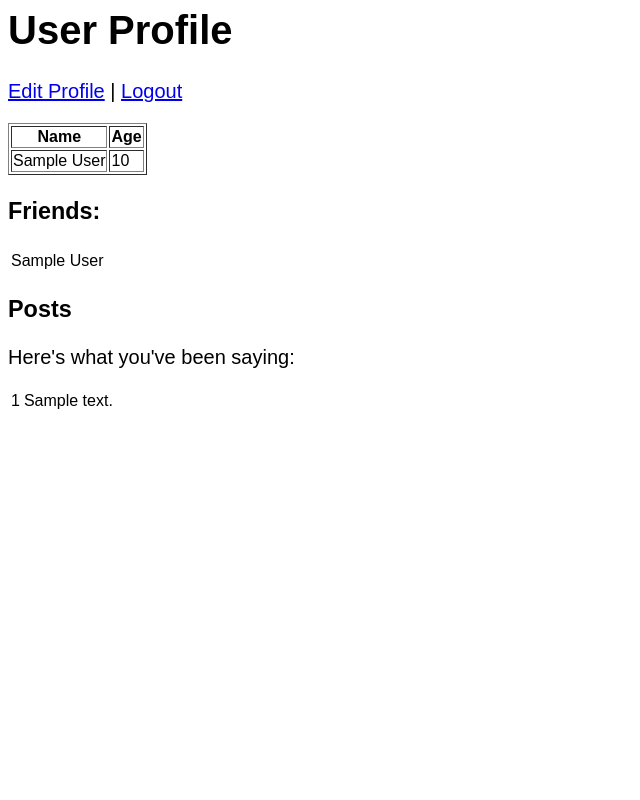
After one commit to eakelly/social-network, a Flask app: template webserver/templates/user_info.html in a window 1280 px wide. The commit adds this page. Shown: the whole page, without its empty margins (0-640 px from the left). Run offline with Flask 2, Linux system fonts and the light colour scheme; the template is opened without the code that fills it: most values are stand-ins (such as "Sample title", 1, 10 or a date in 2020); parts of the project's set-up code (start-up, migrations or seed data) failed here and were passed over.

Commit message:
Add login and basic user info page (#1)
* Files for login page

* Add user_info view

Co-authored-by: Elizabeth Kelly <elizabethkelly@Elizabeths-Air.lan>

```diff
--- /dev/null
+++ b/webserver/application/login.py
@@ -0,0 +1,7 @@
+FETCH_USERS = """
+    select * from users
+"""
+
+def fetch_users():
+    query = FETCH_USERS
+    return query
--- /dev/null
+++ b/webserver/application/user_info.py
@@ -0,0 +1,32 @@
+FETCH_USER_INFO = """
+    SELECT * FROM users WHERE user_id = {user_id}
+"""
+
+FETCH_USER_FRIENDS = """
+    WITH userFriends AS (
+    SELECT DISTINCT U.user_id, U.first_name, U.last_name FROM Users U, Friends F WHERE (U.user_id = F.user_id OR U.user_id = F.friend_id) AND (F.user_id = {user_id} or F.friend_id = {user_id})
+), friendNames AS (
+    SELECT U.first_name, U.last_name FROM userFriends U WHERE U.user_id != {user_id}
+) SELECT * FROM friendNames;
+"""
+
+FETCH_USER_POSTS = """
+    SELECT * FROM posts WHERE user_id = {user_id}
+"""
+
+def fetch_user_info(id):
+    query = FETCH_USER_INFO
+    query = query.format(user_id = id)
+    return query
+
+
+def fetch_user_friends(id):
+    query = FETCH_USER_FRIENDS
+    query = query.format(user_id = id)
+    return query
+
+
+def fetch_user_posts(id):
+    query = FETCH_USER_POSTS
+    query = query.format(user_id = id)
+    return query
--- a/webserver/server.py
+++ b/webserver/server.py
@@ -23,7 +23,10 @@ from flask import Flask, request, render_template, g, redirect, Response
 tmpl_dir = os.path.join(os.path.dirname(os.path.abspath(__file__)), 'templates')
 conf_dir = os.path.join(os.path.dirname(os.path.abspath(__file__)), 'config')
 app = Flask(__name__, template_folder=tmpl_dir)
+app.config["TEMPLATES_AUTO_RELOAD"] = True
 
+import application.login
+import application.user_info
 
 #
 # The following is a dummy URI that does not connect to a valid database. You will need to modify it to connect to your Part 2 database in order to use the data.
@@ -183,10 +186,49 @@ def add():
   return redirect('/')
 
 
-@app.route('/login')
-def login():
-    abort(401)
-    this_is_never_executed()
+@app.route('/login', methods=["GET"])
+def login_render():
+  if "GET" == request.method:
+    query = application.login.fetch_users()
+    cursor = g.conn.execute(query)
+    result = []
+    for c in cursor:
+      result.append(c)
+    return render_template("login.html", **dict(data = result))
+  # else:
+  #   query = application.login.
+  #   cursor = g.conn.execute(query)
+  #   med_ref = 0
+  #   for c in cursor:
+  #     med_ref = c
+  #   query = application.medicines.add_medicine(med_ref[0],request.form)
+  #   return redirect("/medicines")
+
+@app.route('/user_info/<string:id>', methods=["GET"])
+def user_info(id):
+  if "GET" == request.method:
+    user_info_query = application.user_info.fetch_user_info(id)
+    user_info = g.conn.execute(user_info_query)
+
+    user_friends_query = application.user_info.fetch_user_friends(id)
+    user_friends = g.conn.execute(user_friends_query)
+
+    user_posts_query = application.user_info.fetch_user_posts(id)
+    user_posts = g.conn.execute(user_posts_query)
+
+    # result = []
+    # for c in cursor:
+    #   result.append(c)
+    # return render_template("user_info.html", **dict(data = result))
+    return render_template('user_info.html', info=user_info, friends=user_friends, posts=user_posts)
+  # else:
+  #   query = application.login.
+  #   cursor = g.conn.execute(query)
+  #   med_ref = 0
+  #   for c in cursor:
+  #     med_ref = c
+  #   query = application.medicines.add_medicine(med_ref[0],request.form)
+  #   return redirect("/medicines")
 
 
 if __name__ == "__main__":
--- a/webserver/templates/index.html
+++ b/webserver/templates/index.html
@@ -8,7 +8,7 @@
 
 
 <body>
-  <h1>Some famous Computer Scientists</h1>
+  <h1>Some famous Computer Scientists below</h1>
   <div>{{data}}</div>
 
   <div>
@@ -17,7 +17,7 @@
     {% endfor %}
   </div>
 
-<p><a href="another">Go to the other page</a></p>
+<p><a href="login">Already have an account? Login here</a></p>
 
 <form method="POST" action="/add">
   <p>Join the network today!:<br />
--- /dev/null
+++ b/webserver/templates/user_info.html
@@ -0,0 +1,53 @@
+<html>
+  <style>
+    body{
+      font-size: 15pt;
+      font-family: arial;
+    }
+  </style>
+
+
+<body>
+  <h1>User Profile</h1>
+  <p><a href="/profile">Edit Profile</a> | <a href="/logout">Logout</a></p>
+<p style="color: red;">{{error}}</p>
+<table border="1">
+    <tr>
+        <th>Name</th>
+        <th>Age</th>
+    </tr>
+    {%for i in info%}
+        <tr>
+            <td>{{i.first_name}} {{i.last_name}}</td>
+            <td>{{i.age}}</td>
+        </tr>
+    {%endfor%}
+</table>
+<h3>Friends:</h3>
+<table>
+    {%for friend in friends%}
+        <tr>
+            <td>{{friend.first_name}} {{friend.last_name}}</td>
+        </tr>
+    {%endfor%}
+</table>
+<h3>Posts</h3>
+<p>Here's what you've been saying:</p>
+<table>
+    {%for post in posts%}
+        <tr>
+            <td>{{post.id}}</td>
+            <td>{{post.content}}</td>
+        </tr>
+    {%endfor%}
+</table>
+<!-- <h3>Add new fridge:</h3> -->
+<!-- <form action="/dashboard" method="POST">
+    <label>Fridge Model</label>
+    <input type="text" name="model" />
+    <label>Nickname</label>
+    <input type="text" name="nickname" />
+    <input type="submit" value="Add" />
+</form> -->
+</body>
+</html>
```
Also changed, not shown: webserver/templates/login.html (added, +26 -0 lines).
